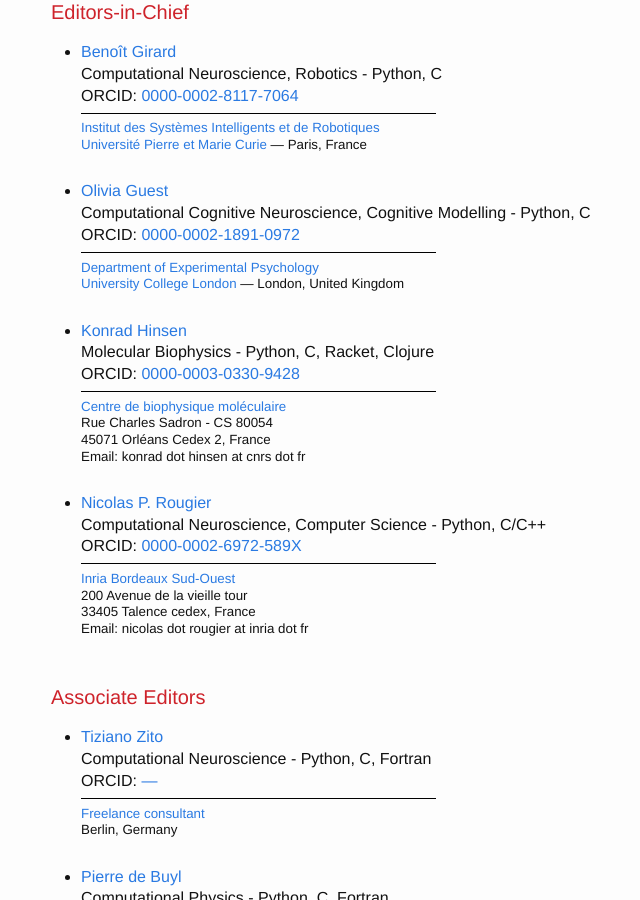
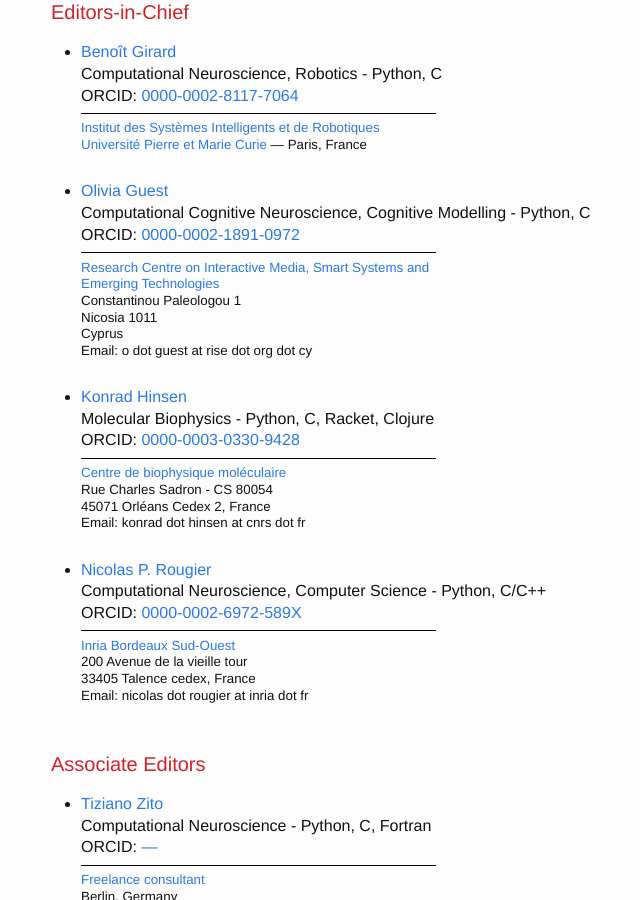
Before and after one commit to ReScience/rescience.github.io, a Jekyll site: the page built from 04-board.md, in a window 1280 px wide and 900 px high, scrolled down 445 px. Shown: the whole window, without its empty margins (219-859 px from the left). Built offline with Jekyll 4.4.1, drawn with Linux system fonts in a browser that asks for light colours; our own code applies the rules of GitHub Pages for plain Markdown files.

Commit message:
Update 04-board.md

```diff
--- a/04-board.md
+++ b/04-board.md
@@ -28,9 +28,11 @@
   Computational Cognitive Neuroscience, Cognitive Modelling - Python, C
   ORCID: [0000-0002-1891-0972](http://orcid.org/0000-0002-1891-0972)
   <small>
-  [Department of Experimental Psychology](https://www.ucl.ac.uk/pals/research/experimental-psychology/)
-  [University College London](http://www.ucl.ac.uk) —
-  London, United Kingdom
+  [Research Centre on Interactive Media, Smart Systems and Emerging Technologies](//rise.org.cy)
+  Constantinou Paleologou 1
+  Nicosia 1011
+  Cyprus
+  **Email**: o dot guest at rise dot org dot cy
   </small>
 
 * [Konrad Hinsen](https://github.com/khinsen)
```
